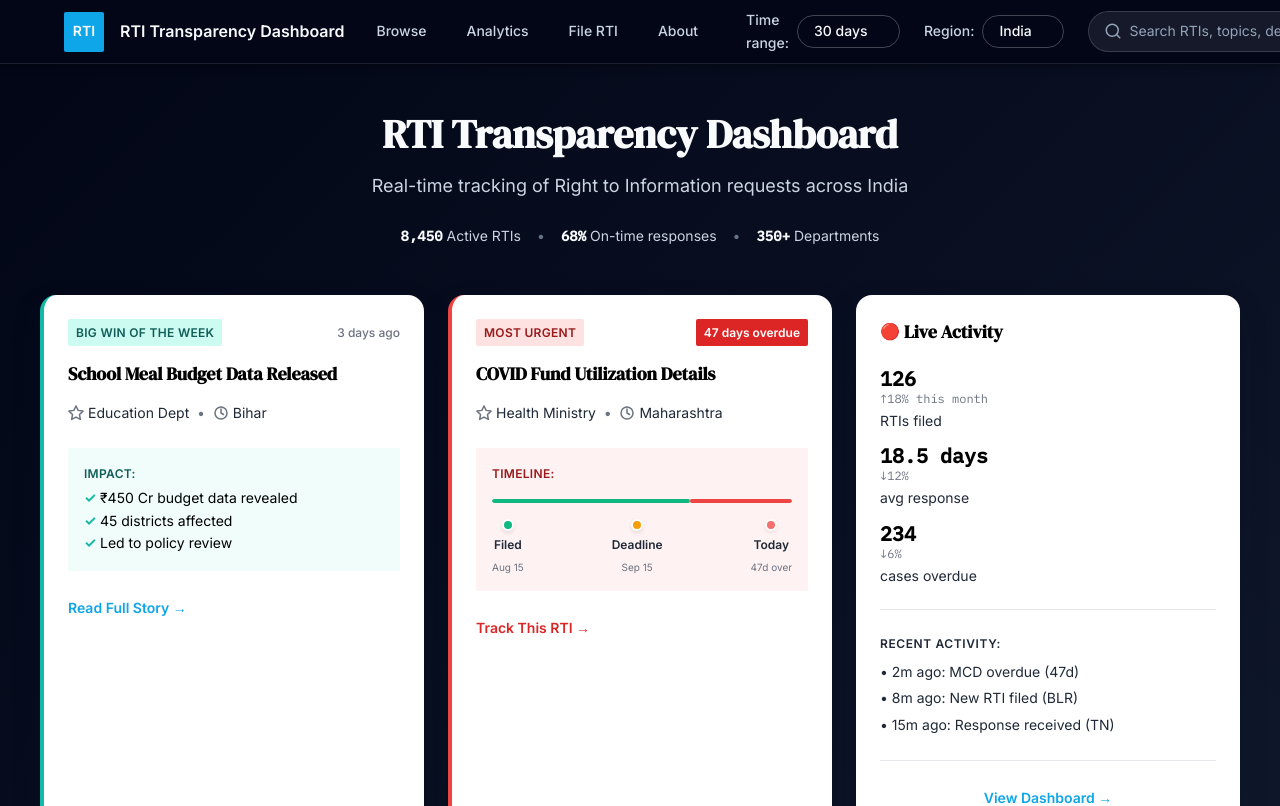
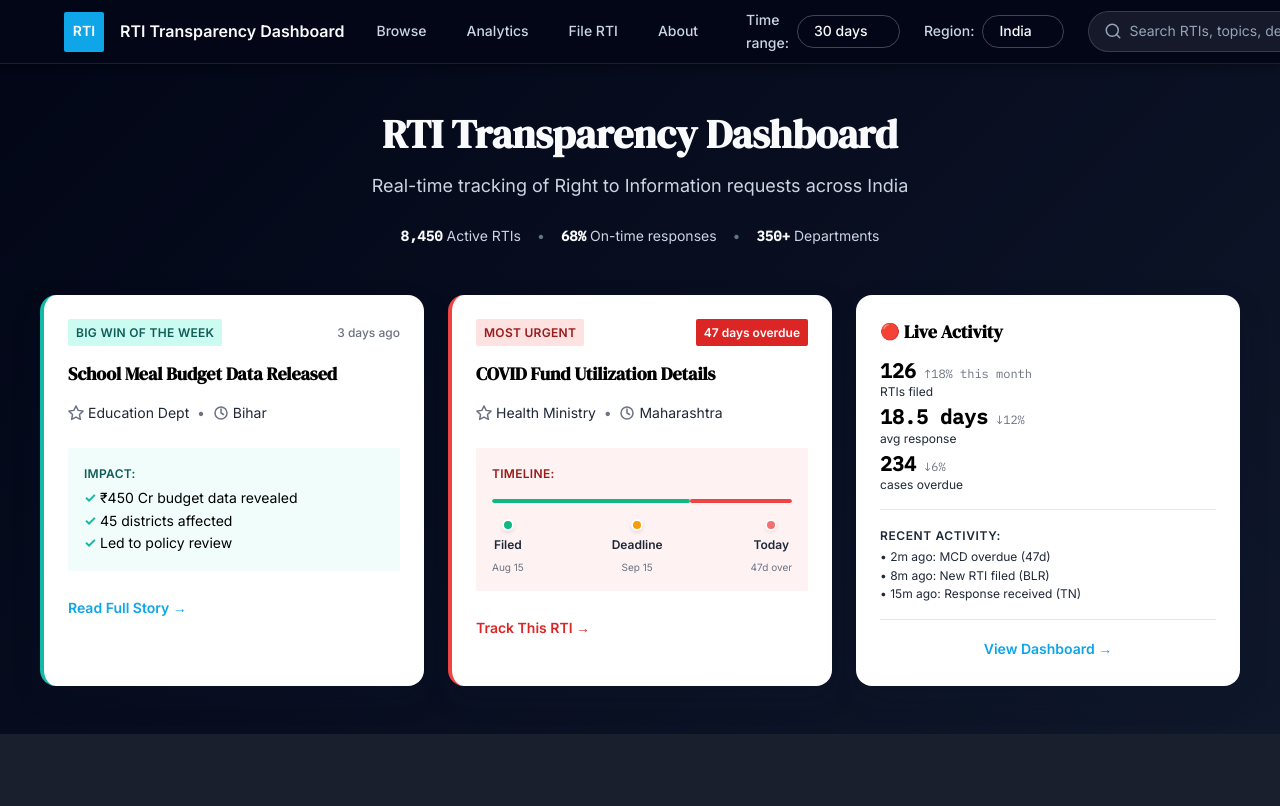
Before and after one commit to Yugantar-NGO/youRTI-UI, a Next.js app: page / in a window 1280 px wide. Shown: the top 806 px of the page. Built offline with nearby package versions, Linux system fonts and the light colour scheme.

Commit message:
style(HeroSection): reduce spacing in Live Activity card

```diff
--- a/src/components/features/landing/organisms/HeroSection.module.css
+++ b/src/components/features/landing/organisms/HeroSection.module.css
@@ -75,7 +75,7 @@
   display: flex;
   align-items: center;
   gap: var(--spacing-xs);
-  margin-bottom: var(--spacing-lg);
+  margin-bottom: var(--spacing-md);
 }
 
 .liveIndicator {
@@ -95,14 +95,20 @@
 .liveMetrics {
   display: flex;
   flex-direction: column;
-  gap: var(--spacing-md);
-  margin-bottom: var(--spacing-lg);
+  gap: var(--spacing-sm);
+  margin-bottom: var(--spacing-md);
 }
 
 .liveMetric {
   display: flex;
   flex-direction: column;
-  gap: var(--spacing-xs);
+  gap: 2px;
+}
+
+.metricRow {
+  display: flex;
+  align-items: baseline;
+  gap: var(--spacing-sm);
 }
 
 .metricValue {
@@ -114,9 +120,9 @@
 }
 
 .metricLabel {
-  font-size: var(--font-size-sm);
+  font-size: var(--font-size-xs);
   color: var(--color-text-secondary);
-  line-height: var(--line-height-snug);
+  line-height: 1.2;
 }
 
 .metricTrend {
@@ -127,8 +133,8 @@
 
 /* Recent Activity */
 .recentActivity {
-  margin-bottom: var(--spacing-lg);
-  padding-top: var(--spacing-lg);
+  margin-bottom: var(--spacing-md);
+  padding-top: var(--spacing-md);
   border-top: 1px solid var(--color-border-secondary);
 }
 
@@ -137,24 +143,24 @@
   font-weight: var(--font-weight-bold);
   color: var(--color-text-secondary);
   letter-spacing: 0.05em;
-  margin-bottom: var(--spacing-sm);
+  margin-bottom: var(--spacing-xs);
 }
 
 .activityList {
   display: flex;
   flex-direction: column;
-  gap: var(--spacing-xs);
+  gap: 2px;
 }
 
 .activityItem {
-  font-size: var(--font-size-sm);
+  font-size: var(--font-size-xs);
   color: var(--color-text-secondary);
-  line-height: var(--line-height-relaxed);
+  line-height: 1.4;
 }
 
 .contextFooter {
   margin-top: auto;
-  padding-top: var(--spacing-lg);
+  padding-top: var(--spacing-md);
   border-top: 1px solid var(--color-border-secondary);
   text-align: center;
 }
```
